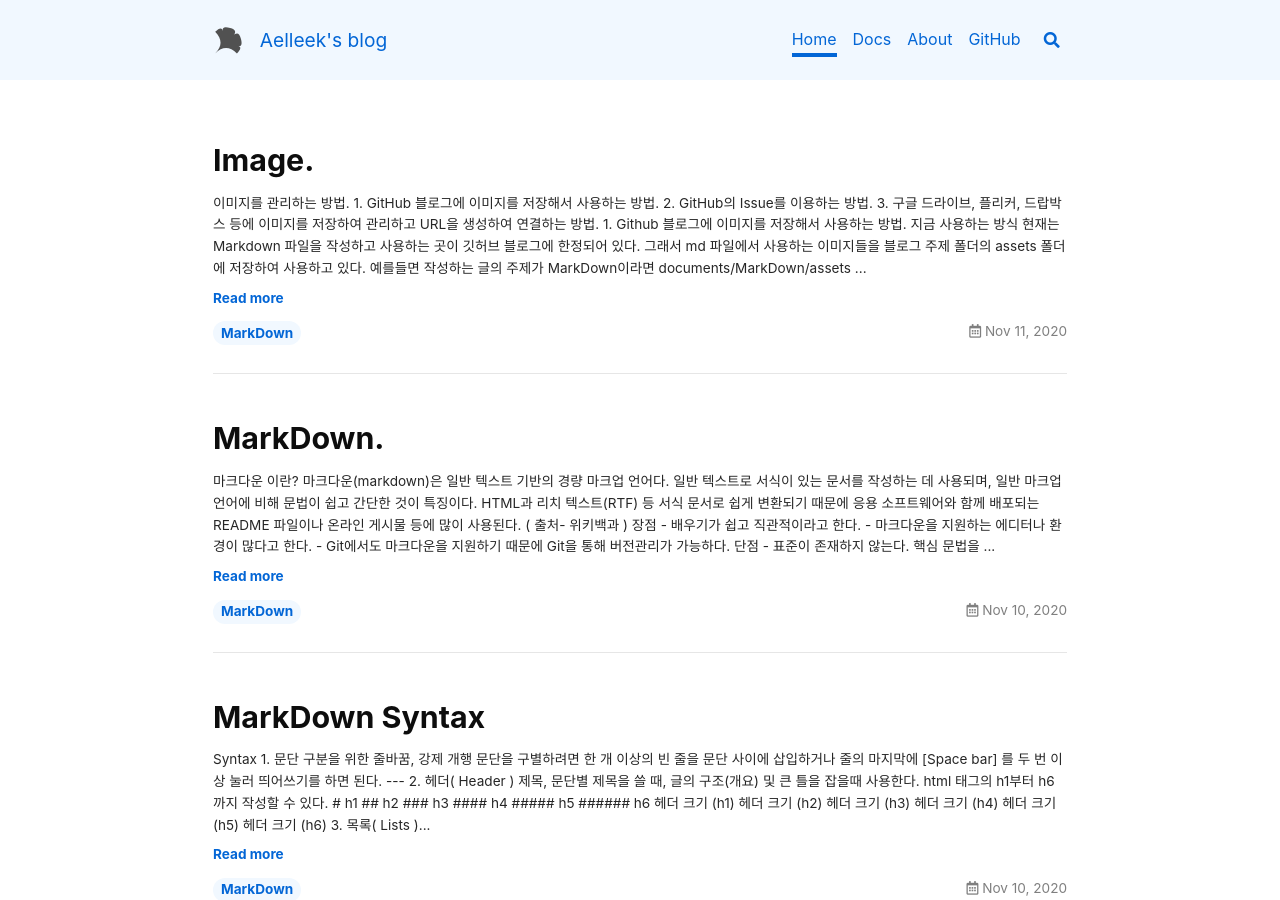
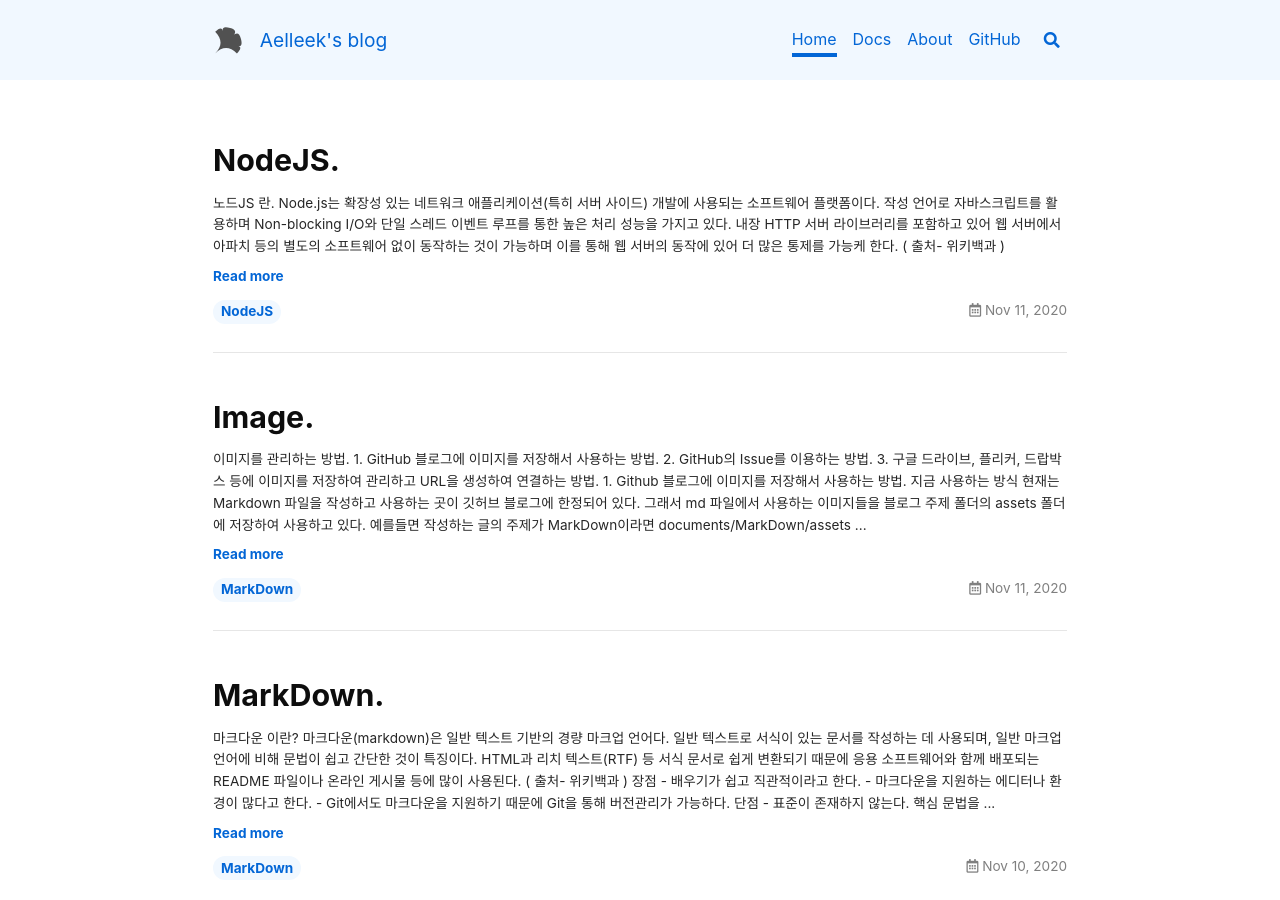
Before and after one commit to Aelleek/aelleek.github.io, a Jekyll site: the page built from index.html, in a window 1280 px wide and 900 px high. Built offline with Jekyll 4.4.1, drawn with Linux system fonts in a browser that asks for light colours; nearby versions of some CDN libraries; emoji names are drawn with the system emoji font; the list of posts is cut into pages by our own code.

Commit message:
Create NodeJS dir and Add NodeJS nav

```diff
--- /dev/null
+++ b/documents/NodeJS/_posts/2020-11-11-Start NodeJS.md
@@ -0,0 +1,19 @@
+---
+layout: article
+title: NodeJS.
+permalink: /documents/NodeJS/start-nodejs
+sidebar:
+  nav: nodejs
+aside:
+    toc: false
+tags: NodeJS
+---
+
+## 노드JS 란.
+<div class="blue-div">
+Node.js는 확장성 있는 네트워크 애플리케이션(특히 서버 사이드) 개발에 사용되는 소프트웨어 플랫폼이다. 작성 언어로 자바스크립트를 활용하며 Non-blocking I/O와 단일 스레드 이벤트 루프를 통한 높은 처리 성능을 가지고 있다.
+
+내장 HTTP 서버 라이브러리를 포함하고 있어 웹 서버에서 아파치 등의 별도의 소프트웨어 없이 동작하는 것이 가능하며 이를 통해 웹 서버의 동작에 있어 더 많은 통제를 가능케 한다.
+
+( 출처- 위키백과 )
+</div>
```
Also changed, not shown: _data/navigation.yml (+12 -1 lines).
